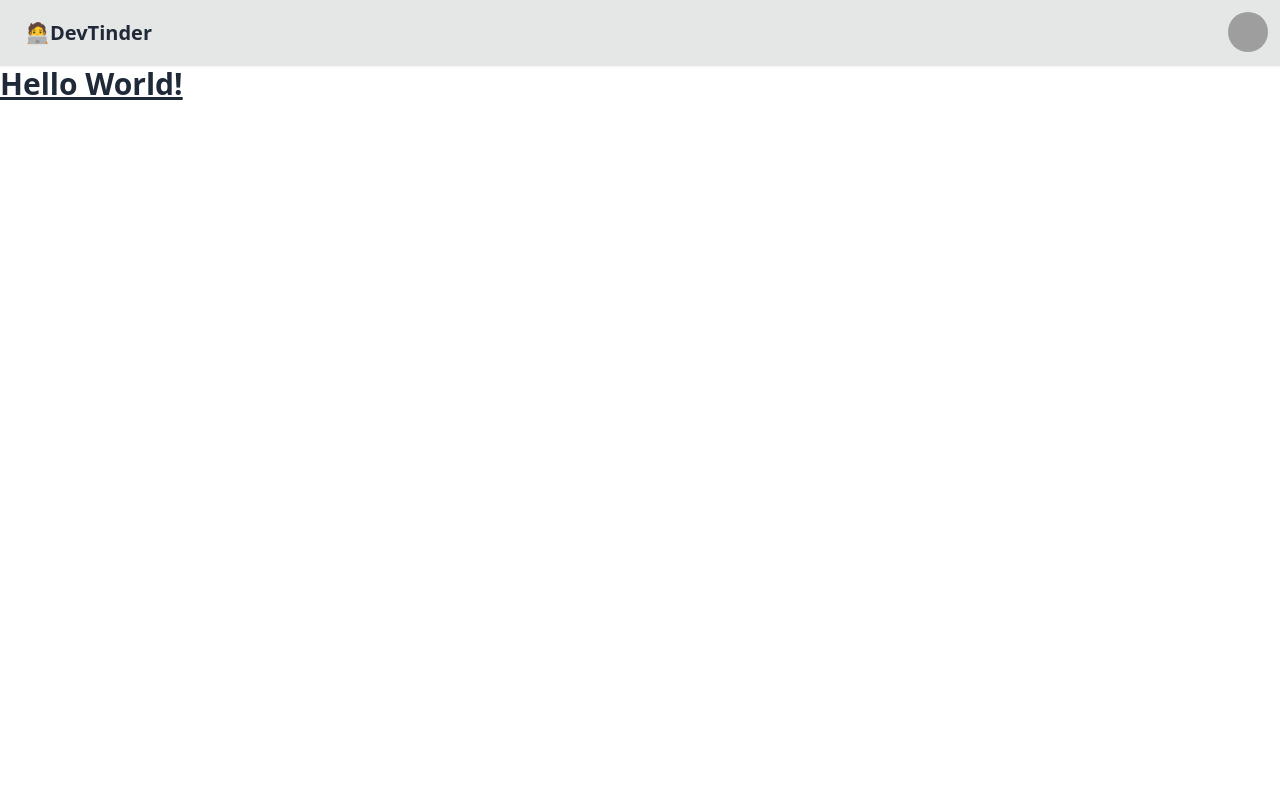
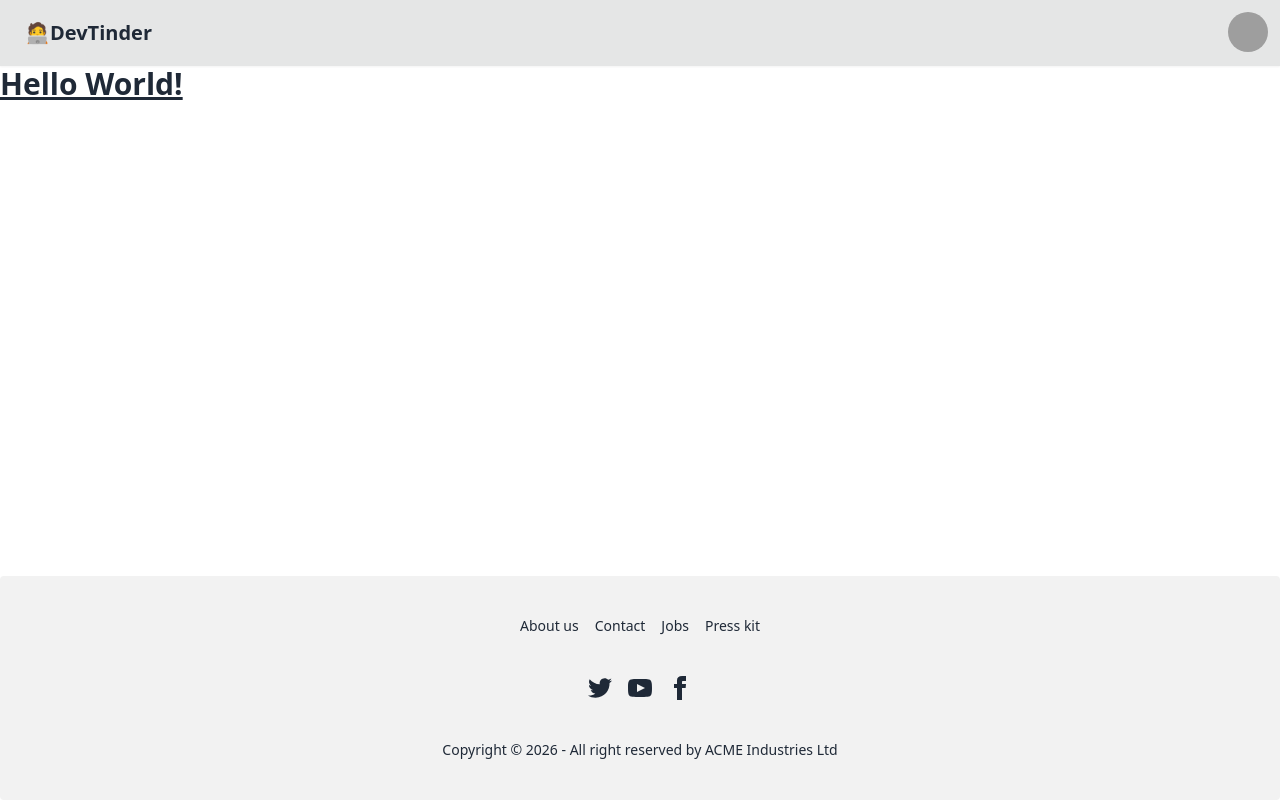
Before and after one commit to Ashumishra07/Devtinder-FE, a React (Vite) app: page / in a window 1280 px wide. Built offline with nearby package versions, Linux system fonts and the light colour scheme; grey boxes are pictures that could not be loaded.

Commit message:
routes ,route outlet and browser

```diff
--- a/package.json
+++ b/package.json
@@ -12,7 +12,8 @@
   "dependencies": {
     "daisyui": "^4.12.24",
     "react": "^19.2.0",
-    "react-dom": "^19.2.0"
+    "react-dom": "^19.2.0",
+    "react-router-dom": "^7.13.0"
   },
   "devDependencies": {
     "@eslint/js": "^9.39.1",
--- a/src/App.jsx
+++ b/src/App.jsx
@@ -1,3 +1,8 @@
+import { BrowserRouter } from "react-router-dom";
+import { Routes, Route } from "react-router-dom";
+import Body from "./Body";
+import Login from "./Login";
+import Profile from "./Profile";
 
 
 function App() {
@@ -5,51 +10,17 @@
 
   return (
     <>
-      <div className="navbar bg-base-300 shadow-sm">
-        <div className="flex-1">
-          <a className="btn btn-ghost text-xl"> 🧑‍💻DevTinder</a>
-        </div>
-        <div className="flex gap-2">
-          {/* <input type="text" placeholder="Search" className="input input-bordered w-24 md:w-auto" /> */}
-          <div className="dropdown dropdown-end">
-            <div tabIndex={0} role="button" className="btn btn-ghost btn-circle avatar">
-              <div className="w-10 rounded-full">
-                <img
-                  alt="Tailwind CSS Navbar component"
-                  src="https://img.daisyui.com/images/stock/photo-1534528741775-53994a69daeb.webp" />
-              </div>
-            </div>
-            <ul
-              tabIndex="-1"
-              className="menu menu-sm dropdown-content bg-base-100 rounded-box z-1 mt-3 w-52 p-2 shadow">
-              <li>
-                <a className="justify-between">
-                  Profile
-                  <span className="badge">New</span>
-                </a>
-              </li>
-              <li><a>Settings</a></li>
-              <li><a>Logout</a></li>
-            </ul>
-          </div>
-        </div>
-      </div>
+      <BrowserRouter basename ="/">
+        <Routes>
+           <Route path = "/" element = {<Body/>}>
+            <Route path = "/login" element = {<Login/>}/>
+            <Route path = "/profile" element = {<Profile/>}/>
+            </Route>
+        </Routes>
+      </BrowserRouter>
       <h1 className="text-3xl font-bold underline">Hello World!</h1>
     </>
   );
 }
 
 export default App;
-
-
-// function App() {
-//   return (
-//     <div className="min-h-screen bg-base-200 flex items-center justify-center">
-//       <button className="btn btn-primary btn-lg">
-//         DaisyUI Working?
-//       </button>
-//     </div>
-//   );
-// }
-
-// export default App;
--- /dev/null
+++ b/src/Body.jsx
@@ -0,0 +1,16 @@
+import React from 'react'
+import NavBar from './navbar'
+import { Outlet } from 'react-router-dom';
+import Footer from './Footer';
+
+const Body = () => {
+  return (
+    <div>
+        <NavBar />
+        <Outlet />
+        <Footer />
+    </div>
+  )
+}
+
+export default Body
--- /dev/null
+++ b/src/Footer.jsx
@@ -0,0 +1,56 @@
+import React from 'react'
+
+const Footer = () => {
+  return (
+    <footer className="footer footer-horizontal footer-center bg-base-200 text-base-content rounded p-10 fixed bottom-0 w-full">
+  <nav className="grid grid-flow-col gap-4">
+    <a className="link link-hover">About us</a>
+    <a className="link link-hover">Contact</a>
+    <a className="link link-hover">Jobs</a>
+    <a className="link link-hover">Press kit</a>
+  </nav>
+  <nav>
+    <div className="grid grid-flow-col gap-4">
+      <a>
+        <svg
+          xmlns="http://www.w3.org/2000/svg"
+          width="24"
+          height="24"
+          viewBox="0 0 24 24"
+          className="fill-current">
+          <path
+            d="M24 4.557c-.883.392-1.832.656-2.828.775 1.017-.609 1.798-1.574 2.165-2.724-.951.564-2.005.974-3.127 1.195-.897-.957-2.178-1.555-3.594-1.555-3.179 0-5.515 2.966-4.797 6.045-4.091-.205-7.719-2.165-10.148-5.144-1.29 2.213-.669 5.108 1.523 6.574-.806-.026-1.566-.247-2.229-.616-.054 2.281 1.581 4.415 3.949 4.89-.693.188-1.452.232-2.224.084.626 1.956 2.444 3.379 4.6 3.419-2.07 1.623-4.678 2.348-7.29 2.04 2.179 1.397 4.768 2.212 7.548 2.212 9.142 0 14.307-7.721 13.995-14.646.962-.695 1.797-1.562 2.457-2.549z"></path>
+        </svg>
+      </a>
+      <a>
+        <svg
+          xmlns="http://www.w3.org/2000/svg"
+          width="24"
+          height="24"
+          viewBox="0 0 24 24"
+          className="fill-current">
+          <path
+            d="M19.615 3.184c-3.604-.246-11.631-.245-15.23 0-3.897.266-4.356 2.62-4.385 8.816.029 6.185.484 8.549 4.385 8.816 3.6.245 11.626.246 15.23 0 3.897-.266 4.356-2.62 4.385-8.816-.029-6.185-.484-8.549-4.385-8.816zm-10.615 12.816v-8l8 3.993-8 4.007z"></path>
+        </svg>
+      </a>
+      <a>
+        <svg
+          xmlns="http://www.w3.org/2000/svg"
+          width="24"
+          height="24"
+          viewBox="0 0 24 24"
+          className="fill-current">
+          <path
+            d="M9 8h-3v4h3v12h5v-12h3.642l.358-4h-4v-1.667c0-.955.192-1.333 1.115-1.333h2.885v-5h-3.808c-3.596 0-5.192 1.583-5.192 4.615v3.385z"></path>
+        </svg>
+      </a>
+    </div>
+  </nav>
+  <aside>
+    <p>Copyright © {new Date().getFullYear()} - All right reserved by ACME Industries Ltd</p>
+  </aside>
+</footer>
+  )
+}
+
+export default Footer
--- /dev/null
+++ b/src/Login.jsx
@@ -0,0 +1,9 @@
+import React from 'react'
+
+const Login = () => {
+  return (
+    <div>Login Page</div>
+  )
+}
+
+export default Login
--- /dev/null
+++ b/src/Profile.jsx
@@ -0,0 +1,9 @@
+import React from 'react'
+
+const Profile = () => {
+  return (
+    <div>Profile Page</div>
+  )
+}
+
+export default Profile
--- /dev/null
+++ b/src/navbar.jsx
@@ -0,0 +1,37 @@
+import React from 'react'
+
+const NavBar = () => {
+  return (
+    <div className="navbar bg-base-300 shadow-sm">
+        <div className="flex-1">
+          <a className="btn btn-ghost text-xl"> 🧑‍💻DevTinder</a>
+        </div>
+        <div className="flex gap-2">
+          {/* <input type="text" placeholder="Search" className="input input-bordered w-24 md:w-auto" /> */}
+          <div className="dropdown dropdown-end">
+            <div tabIndex={0} role="button" className="btn btn-ghost btn-circle avatar">
+              <div className="w-10 rounded-full">
+                <img
+                  alt="Tailwind CSS Navbar component"
+                  src="https://img.daisyui.com/images/stock/photo-1534528741775-53994a69daeb.webp" />
+              </div>
+            </div>
+            <ul
+              tabIndex="-1"
+              className="menu menu-sm dropdown-content bg-base-100 rounded-box z-1 mt-3 w-52 p-2 shadow">
+              <li>
+                <a className="justify-between">
+                  Profile
+                  <span className="badge">New</span>
+                </a>
+              </li>
+              <li><a>Settings</a></li>
+              <li><a>Logout</a></li>
+            </ul>
+          </div>
+        </div>
+      </div>
+  )
+}
+
+export default NavBar
```
Also changed, not shown: 2 other files (tests, documents, lock files or other folders).
